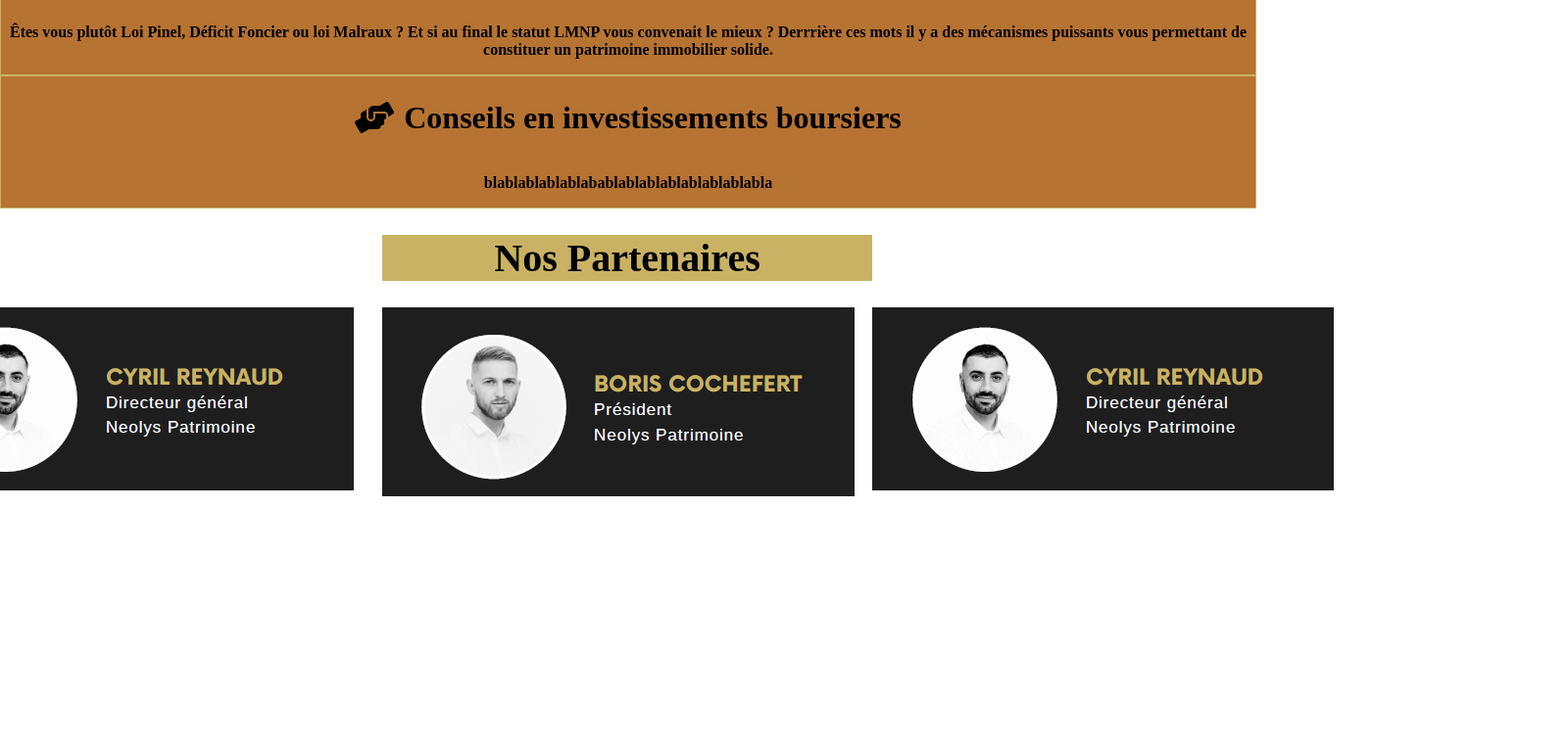
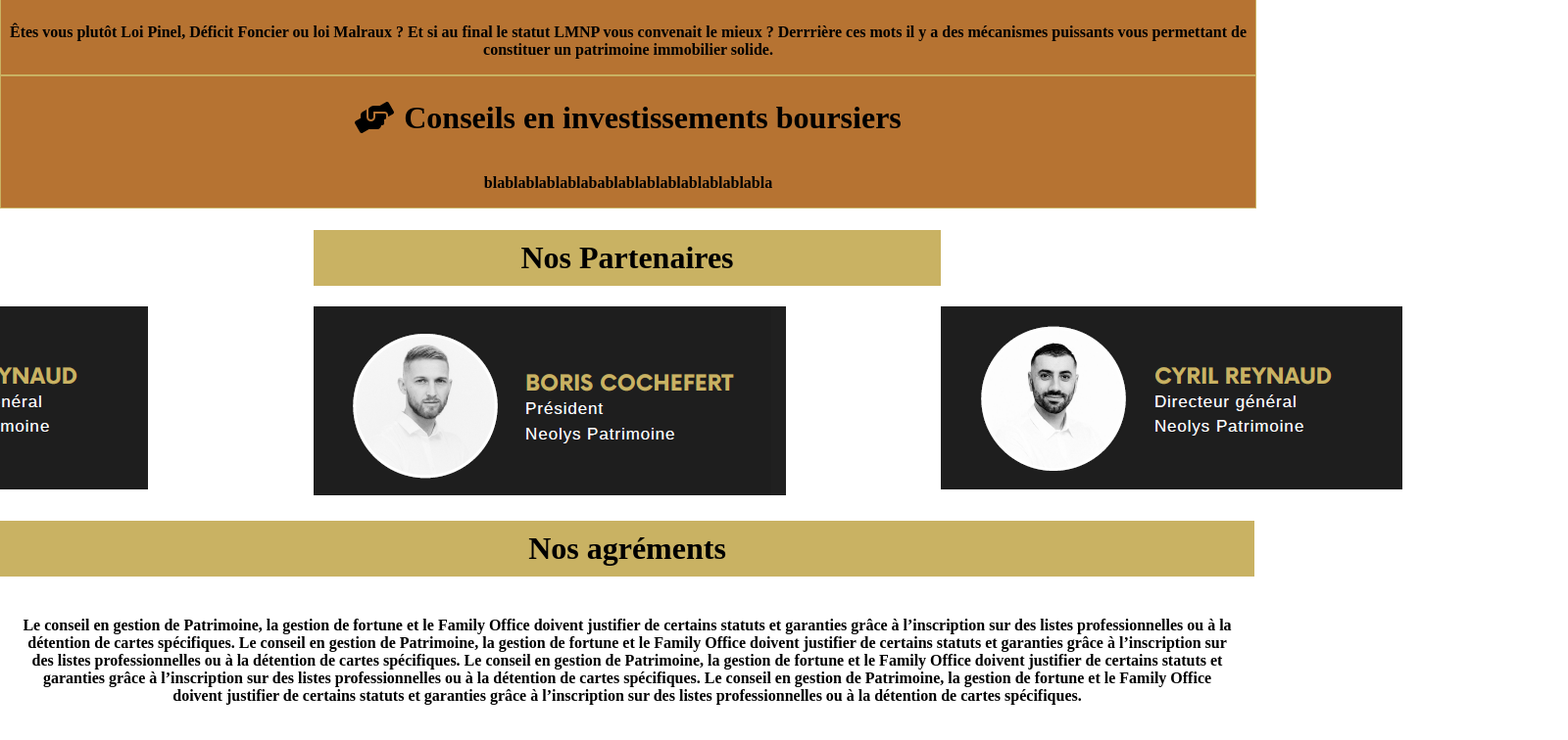
Before and after one commit to ArnaudLahaual/Neolys, a React (Create React App) app in the folder neolys-patrimoine/: page / in a window 1280 px wide. Shown: the part 2058-2814 px from the top of the page at 98% size, 1600 px wide, since content can reach past the window. Before the commit the page ends 2569 px from the top, so only its background shows below. Built offline with nearby package versions, Linux system fonts and the light colour scheme.

Commit message:
agréments terminés, css a faire

```diff
--- a/neolys-patrimoine/src/components/App/App.js
+++ b/neolys-patrimoine/src/components/App/App.js
@@ -5,6 +5,7 @@ import Home from '../Home/home';
 import Team from '../Home/Team/team';
 import Services from '../Home/Services/services';
 import SlideShow from '../Home/Slideshow/slideshow';
+import Agrements from '../Home/Agrements/agrements';
 
 
 function App() {
@@ -17,6 +18,7 @@ function App() {
         <Team />
         <Services />
         <SlideShow />
+        <Agrements />
     </div>
   );
 }
--- /dev/null
+++ b/neolys-patrimoine/src/components/Home/Agrements/agrements.js
@@ -0,0 +1,15 @@
+import './agrements.scss';
+
+function Agrements() {
+
+  return (
+    <div className="agrements">
+        <h1 className='agrements__title'>Nos agréments</h1>
+        <p className='agrements__text'>Le conseil en gestion de Patrimoine, la gestion de fortune et le Family Office doivent justifier de certains statuts et garanties grâce à l’inscription sur des listes professionnelles ou à la détention de cartes spécifiques. Le conseil en gestion de Patrimoine, la gestion de fortune et le Family Office doivent justifier de certains statuts et garanties grâce à l’inscription sur des listes professionnelles ou à la détention de cartes spécifiques.
+Le conseil en gestion de Patrimoine, la gestion de fortune et le Family Office doivent justifier de certains statuts et garanties grâce à l’inscription sur des listes professionnelles ou à la détention de cartes spécifiques. Le conseil en gestion de Patrimoine, la gestion de fortune et le Family Office doivent justifier de certains statuts et garanties grâce à l’inscription sur des listes professionnelles ou à la détention de cartes spécifiques.
+</p>
+    </div>
+  );
+}
+
+export default Agrements;
--- /dev/null
+++ b/neolys-patrimoine/src/components/Home/Agrements/agrements.scss
@@ -0,0 +1,14 @@
+.agrements {
+
+    &__title{
+        background-color: #C9B263;
+        text-align: center;
+        padding: 10px;
+    }
+
+    &__text {
+        text-align: center;
+        padding: 20px;
+    }
+
+    }
--- a/neolys-patrimoine/src/components/Home/Slideshow/slideshow.js
+++ b/neolys-patrimoine/src/components/Home/Slideshow/slideshow.js
@@ -17,8 +17,8 @@ function SlideShow() {
 
         <div className='containerSlide'>
 
-            <div className='containerSlide__title'>
-                <h1>Nos Partenaires</h1>
+            <div className='containerSlide__div'>
+                <h1 className='containerSlide__title'>Nos Partenaires</h1>
             </div>
 
         <Slide {...proprietes}>
--- a/neolys-patrimoine/src/components/Home/Slideshow/slideshow.scss
+++ b/neolys-patrimoine/src/components/Home/Slideshow/slideshow.scss
@@ -1,17 +1,17 @@
 .containerSlide {
-width: 500px;
+width: 50%;
 margin: auto;
 
+&__div {
+    background-color: #C9B263;
+    width: 100%;
+}
+
 &__title {
-    font-size: 20px;
-    background-color: #C9B263;
 
-    color: black;
-    font-family: "PTsans";
-    font-weight: 600;
-    line-height: normal;
-    width: 100%;
+    // background-color: #C9B263;
     text-align: center;
+    padding: 10px;
 }
 
 
```
